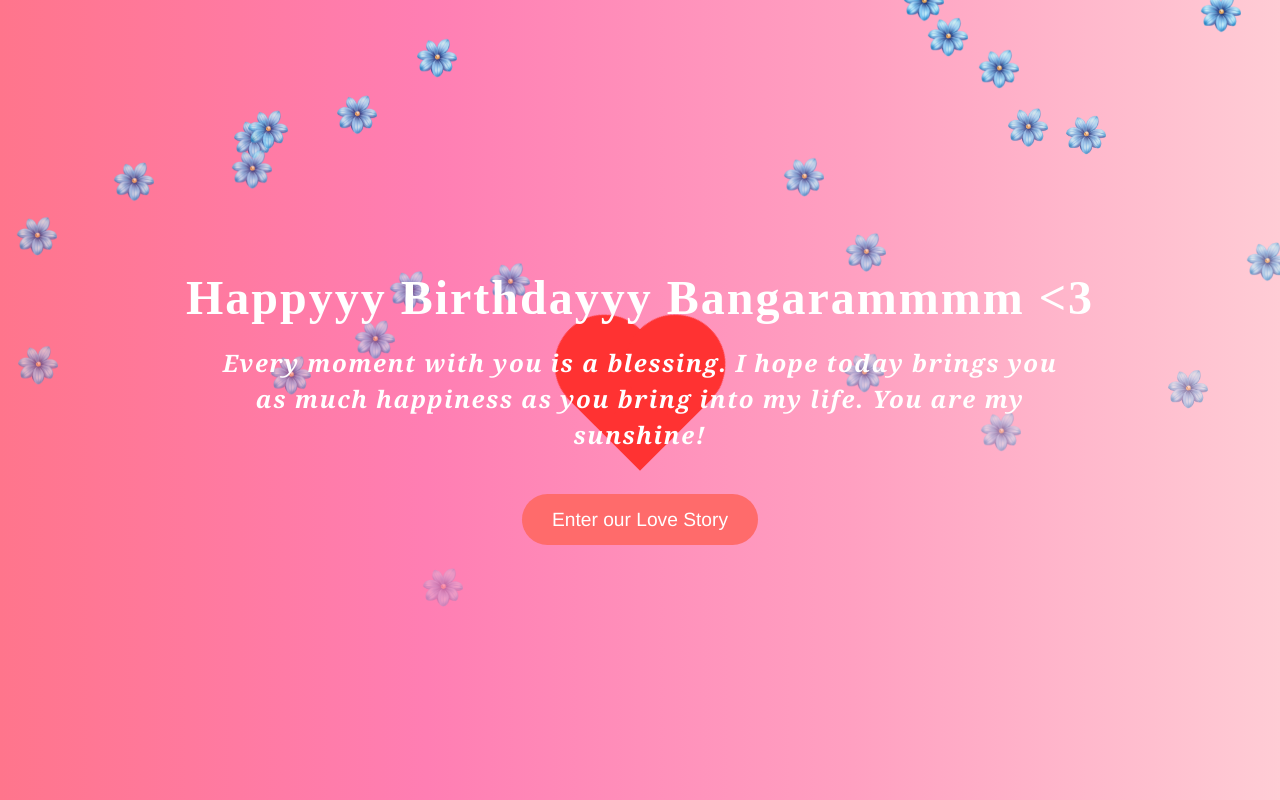
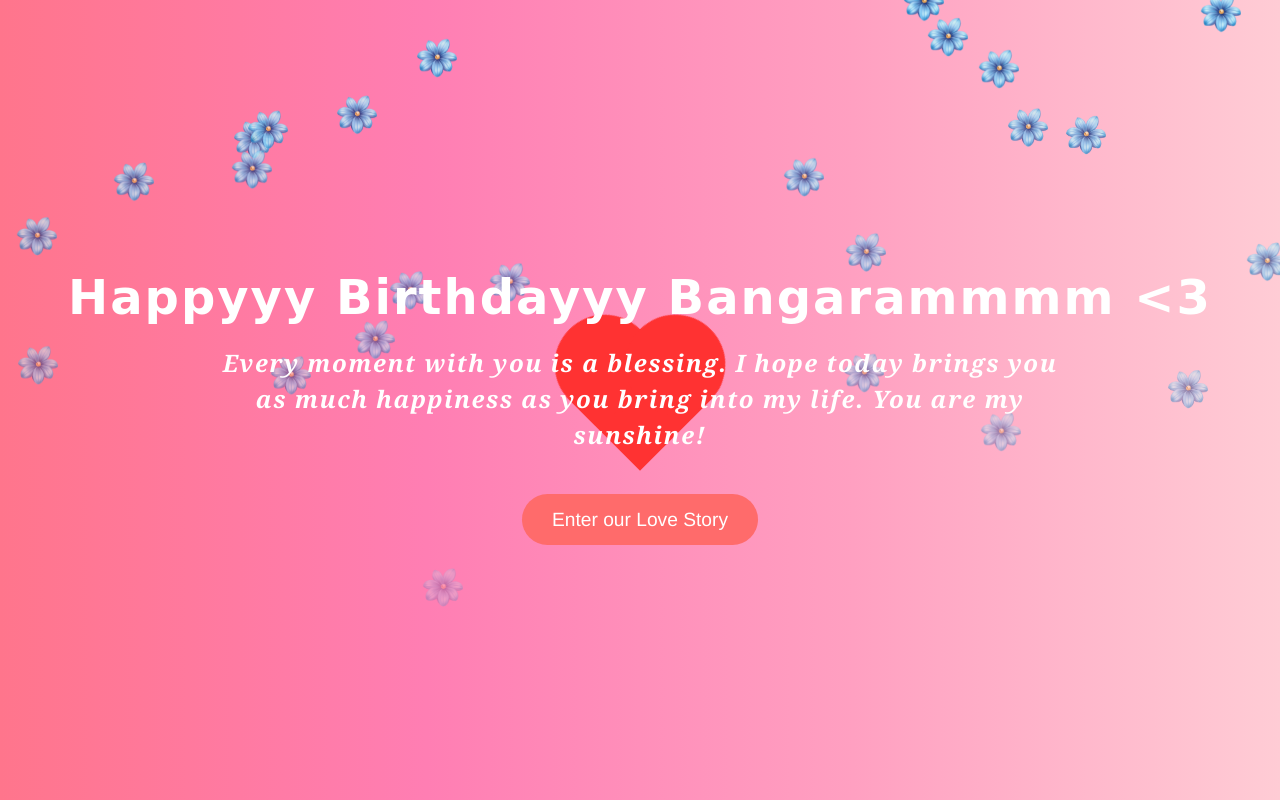
Before and after one commit to maneetbachu/birthday, a plain HTML site: page index.html in a window 1280 px wide. Drawn offline with Linux system fonts and the light colour scheme.

Commit message:
Update styles.css

```diff
--- a/styles.css
+++ b/styles.css
@@ -27,7 +27,7 @@ body {
 }
 
 h1 {
-    font-family: 'Bradley Hand';
+    font-family: 'Bradley Hand',cursive;
     font-size: 3em;
     margin-bottom: 20px;
     letter-spacing: 2px;
```
